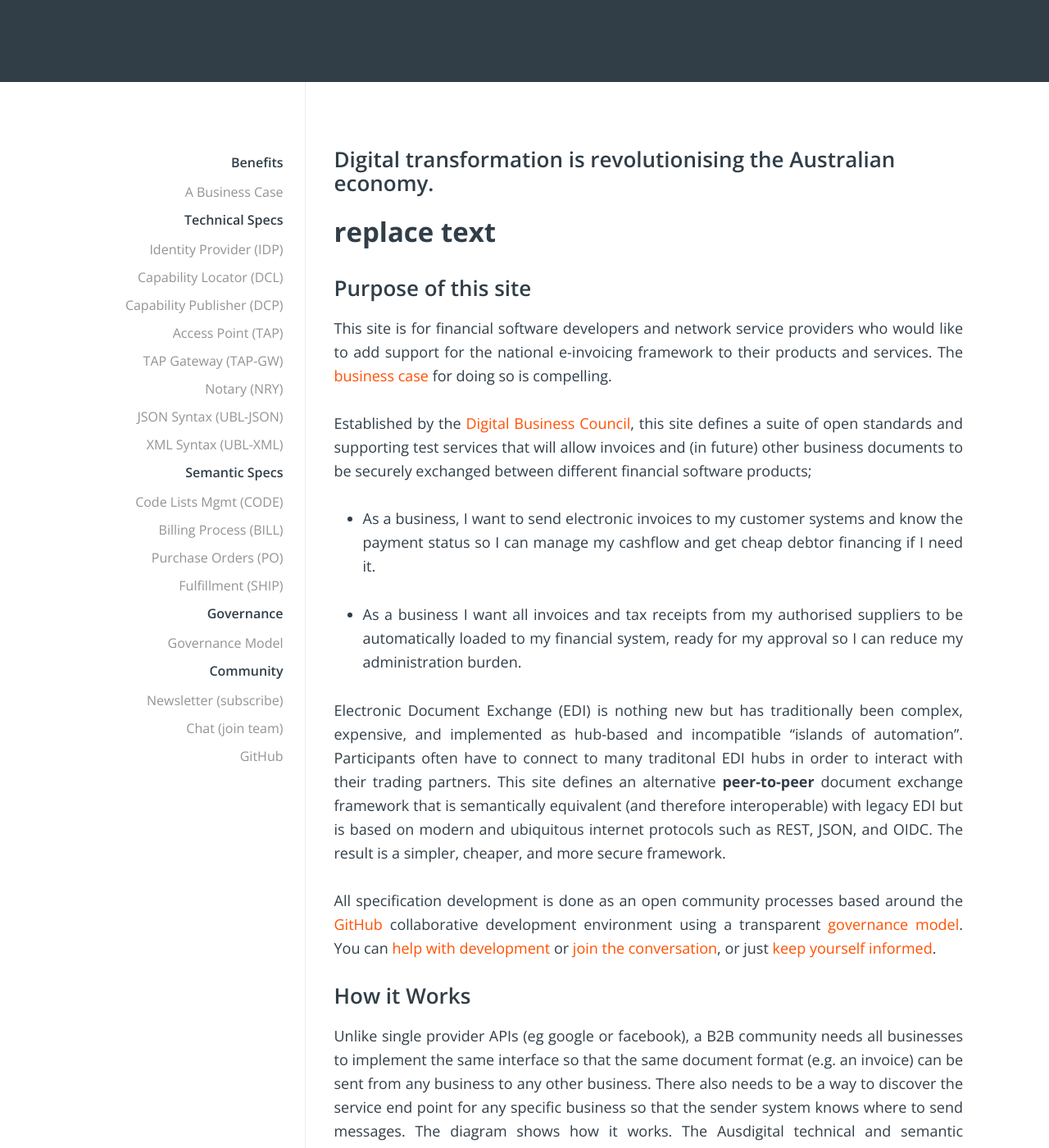
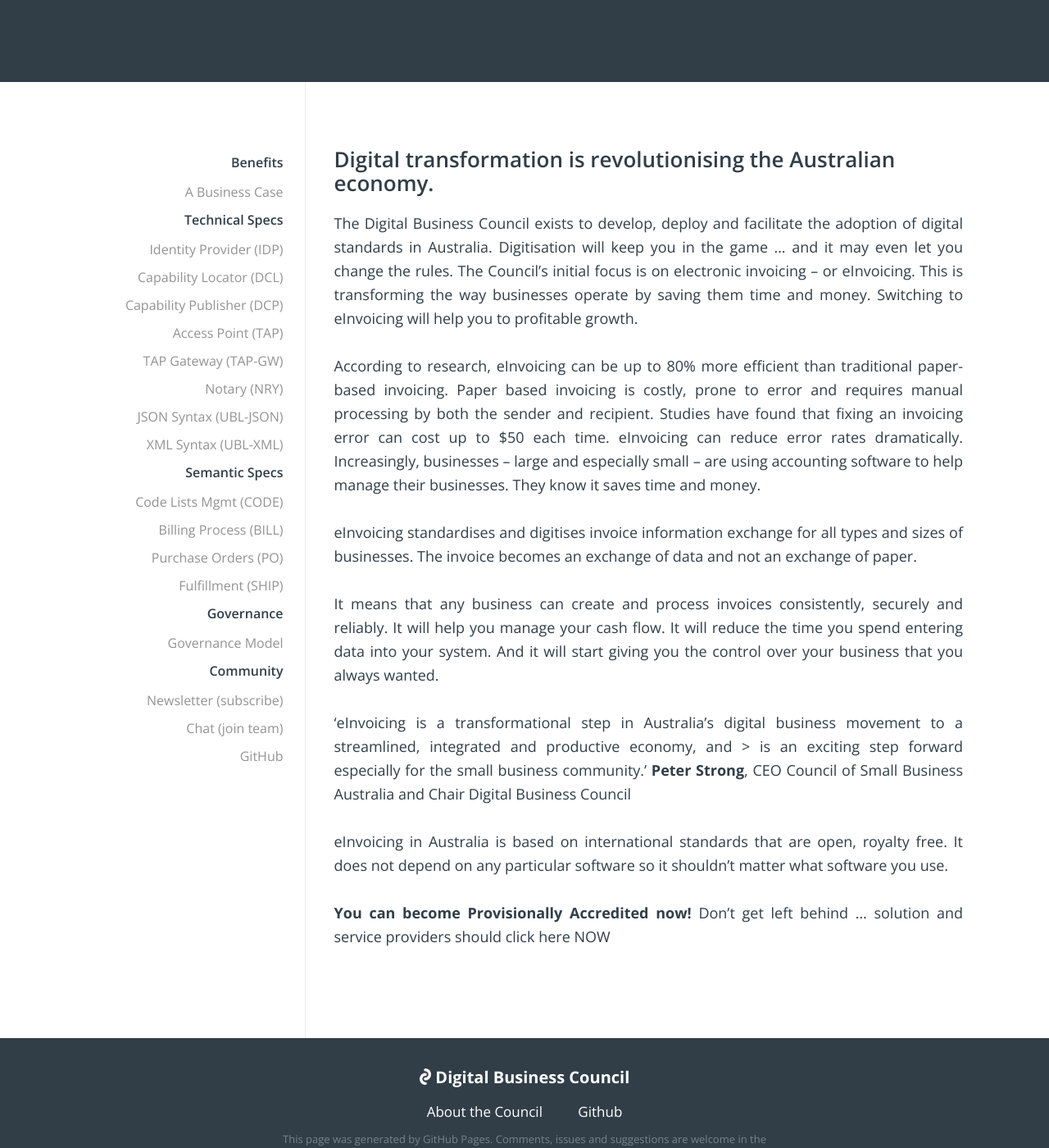
Before and after one commit to Digital-Business-Council/Digital-Business-Council.github.io, a Jekyll site: the page built from index.md, in a window 1280 px wide and 1400 px high, scrolled down 274 px. Shown: the whole window at 82% size. Built offline with Jekyll 4.4.1, drawn with Linux system fonts in a browser that asks for light colours; some of the changed text lies outside the part shown.

Commit message:
Update index.md

```diff
--- a/index.md
+++ b/index.md
@@ -5,47 +5,21 @@
 
 > ## Digital transformation is revolutionising the Australian economy.
 
+The Digital Business Council exists to develop, deploy and facilitate the adoption of digital standards in Australia. Digitisation will keep you in the game … and it may even let you change the rules.
+The Council’s initial focus is on electronic invoicing – or eInvoicing. This is transforming the way businesses operate by saving them time and money. Switching to eInvoicing will help you to profitable growth.
 
-# replace text
+According to research, eInvoicing can be up to 80% more efficient than traditional paper-based invoicing.
+Paper based invoicing is costly, prone to error and requires manual processing by both the sender and recipient.
+Studies have found that fixing an invoicing error can cost up to $50 each time. eInvoicing can reduce error rates dramatically.
+Increasingly, businesses – large and especially small – are using accounting software to help manage their businesses. They know it saves time and money.
 
-## Purpose of this site
+eInvoicing standardises and digitises invoice information exchange for all types and sizes of businesses. The invoice becomes an exchange of data and not an exchange of paper.
 
-This site is for financial software developers and network service providers who would like to add support for the national e-invoicing framework to their products and services.  The [business case](/pages/business-case.md) for doing so is compelling.
+It means that any business can create and process invoices consistently, securely and reliably. It will help you manage your cash flow. It will reduce the time you spend entering data into your system. And it will start giving you the control over your business that you always wanted.
 
-Established by the [Digital Business Council](http://digitalbusinesscouncil.com.au/), this site defines a suite of open standards and supporting test services that will allow invoices and (in future) other business documents to be securely exchanged between different financial software products;
+> ‘eInvoicing is a transformational step in Australia’s digital business movement to a streamlined, integrated and productive economy, and > is an exciting step forward especially for the small business community.’
+**Peter Strong**, CEO Council of Small Business Australia and Chair Digital Business Council
 
- * As a business, I want to send electronic invoices to my customer systems and know the payment status so I can manage my cashflow and get cheap debtor financing if I need it.
- * As a business I want all invoices and tax receipts from my authorised suppliers to be automatically loaded to my financial system, ready for my approval so I can reduce my administration burden.
+eInvoicing in Australia is based on international standards that are open, royalty free. It does not depend on any particular software so it shouldn’t matter what software you use.
 
-Electronic Document Exchange (EDI) is nothing new but has traditionally been complex, expensive, and implemented as hub-based and incompatible "islands of automation". Participants often have to connect to many traditonal EDI hubs in order to interact with their trading partners.  This site defines an alternative **peer-to-peer** document exchange framework that is semantically equivalent (and therefore interoperable) with legacy EDI but is based on modern and ubiquitous internet protocols such as REST, JSON, and OIDC. The result is a simpler, cheaper, and more secure framework.
-
-All specification development is done as an open community processes based around the [GitHub](https://github.com/ausdigital) collaborative development environment using a transparent [governance model](/pages/governance-model.md). You can [help with development](https://github.com/ausdigital) or [join the conversation](http://chat.ausdigital.org/), or just [keep yourself informed](http://eepurl.com/ctZ6hf).
-
-## How it Works
-
-Unlike single provider APIs (eg google or facebook), a B2B community needs all businesses to implement the same interface so that the same document format (e.g. an invoice) can be sent from any business to any other business. There also needs to be a way to discover the service end point for any specific business so that the sender system knows where to send messages. The diagram shows how it works. The Ausdigital technical and semantic specifications are positioned on the diagram via the blue and green tags.
-
-![Framework Diagram](images/AusDigitalHomepage.png)
-
-1. A business that wishes to participate in the network first proves their identity via an OIDC "log in with.." an identity provider service.  Different identity assurance levels are supported in an open identity market as defined by the the **IDP** specification.
-2. With an IDP token at given identity assurance level, the business publishes their service end-point and public key to a metadata publisher in accordance with the **DCL** and **DCP** specifications.  So, for example, the the DCP will now show (with medium level of assurance) that "ACME" identified by ABN=12345678911 provides an e-invoice service at https://api.acme.com.au/v1/invoice
-3. ACME's supplier "Widget Co" has also verified identity and published their services to a **DCP** register. When Widget Co wants to send and invoice to ACME, then Widget Co will lookup ACME's service infomation (using ACME's ABN as the **DCL** lookup key).
-4. Widget will create an invoice in accordance with the **BILL** specification then digitally sign it, then encrypt it using ACME's public key.  Then Widget will POST the invoice to ACME's service end point in accordance with the **TAP** (Transaction Access Point) specification.
-5. ACME's **TAP** will receive the invoice and verify Widget's signature. ACME will get the invoice via the **TAP-GW** protocol, decrypt the invoice, and process it in ACME's financial system.
-6. At each key stage in the invoice lifecycle (received, approved/disputed, paid), ACME will send an invoice response document to Widget Co.
-7. Both Widget and ACME will optionally record the signed invoices and responses in the blockchain using the Notary **NRY** specification.  This provides both a non-repudiable transaction audit log and can be used by authorised third parties to provide additional services like invoice financing (so Widget Co can get paid immediately even though ACME's terms are 60 days net).
-8. In most cases, all these steps 1 to 7 will be performed automatically by ACME's and Widget's financial software.
-
-The network infrastructure will be often provided by a network service provider (which implements all the blue technical specifications), leaving the ledger softwre to focus on the green semantic specifications and just consume the blue services.  The standardised **TAP-GW** protocol allows businesses like ACME or Widget Co to change network service providers at any time with minimal transfer cost, avoiding any lock-in to network service providers.
-
-The **JSON**  and **CODE** specification define some common foundation standards that all the semantic specifications (eg **BILL**, **PO**, and **SHIP**) depend upon.
-
-The success of the interoperability framework depends on uptake by the ledger software providers. Those systems must implement a number of interfaces in a consistent way - which requires clear standards, good test services, and easy to use tooling.  That is the purpose of this site.
-
-## How to Participate
-
-There are several levels of participation that you can choose from.  Pick any or all of the following:
-
-* **Keep Informed**.  [Subscribe](http://eepurl.com/ctZ6hf) to the regular Ausdigital newsletter.  We'll update you about the latest developments and opportunities at most once per week and you can un-subscribe anytime.
-* **Join the conversation**,  [Join](http://chat.ausdigital.org/) the Ausdigital Slack team and subscribe to as many channels as you wish (there's one for each spec and a general channel).  You can join the conversation, make suggestions, or ask questions and get help.
-* **Help with development**.  [Github](https://github.com/ausdigital) is our main tool for development of the Ausdigital specifications and reference implementations. It's all in the open and all open source.  If you'd like to see a change or improvement then raise an issue in the relevant repository.  If the subesequent discussion indicates that it's a good idea likely to be accepted by the editor then feel free to make a corresponding pull request with your contribution!
+**You can become Provisionally Accredited now!** Don’t get left behind … solution and service providers should click here NOW
```
